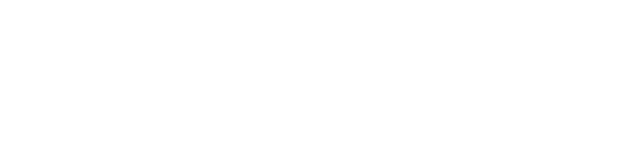
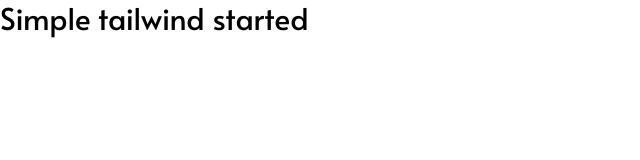
Before and after one commit to agolomazov/lookstudio, a website: page src/index.html in a window 1280 px wide. Shown: the whole page, without its empty margins (0-640 px from the left). Drawn offline with nearby package versions, Linux system fonts and the light colour scheme; files that its build step writes are made by us from their sources.

Commit message:
Добавлены настройки окружения и локальной разработки

```diff
--- a/package.json
+++ b/package.json
@@ -4,12 +4,15 @@
   "description": "Тестовое приложение по верстке с tailwindcss",
   "main": "index.js",
   "scripts": {
-    "styles": "npx tailwindcss -i ./src/styles/main.css -o ./src/styles/production.css --watch"
+    "styles": "npx tailwindcss -i ./src/styles/main.css -o ./src/styles/production.css --watch",
+    "serve": "parcel ./src/index.html --port 1234 --open",
+    "start": "concurrently \"npm run styles\" \"npm run serve\""
   },
   "keywords": [],
   "author": "Anton Golomazov",
   "license": "ISC",
   "devDependencies": {
+    "concurrently": "^7.6.0",
     "parcel": "^2.8.2",
     "tailwindcss": "^3.2.4"
   }
--- a/src/index.html
+++ b/src/index.html
@@ -5,9 +5,12 @@
   <meta http-equiv="X-UA-Compatible" content="IE=edge">
   <meta name="viewport" content="width=device-width, initial-scale=1.0">
   <title>LoopStudios website app</title>
+  <link rel="preconnect" href="https://fonts.googleapis.com" />
+  <link rel="preconnect" href="https://fonts.gstatic.com" crossorigin />
+  <link href="https://fonts.googleapis.com/css2?family=Alata&family=Josefin+Sans:wght@300&display=swap" rel="stylesheet" />
   <link rel="stylesheet" href="./styles/production.css" />
 </head>
 <body>
-
+  <h3 class="text-3xl font-alata">Simple tailwind started</h3>
 </body>
 </html>
--- a/tailwind.config.js
+++ b/tailwind.config.js
@@ -2,7 +2,18 @@
 module.exports = {
   content: ["./src/**/*.{html,js}"],
   theme: {
-    extend: {},
+    screens: {
+      sm: "480px",
+      md: "768px",
+      lg: "976px",
+      xl: "1440px",
+    },
+    extend: {
+      fontFamily: {
+        sans: ["Josefin Sans", "sans-serif"],
+        alata: ['Alata']
+      },
+    },
   },
   plugins: [],
-}
+};
```
Also changed, not shown: 1 other file.
